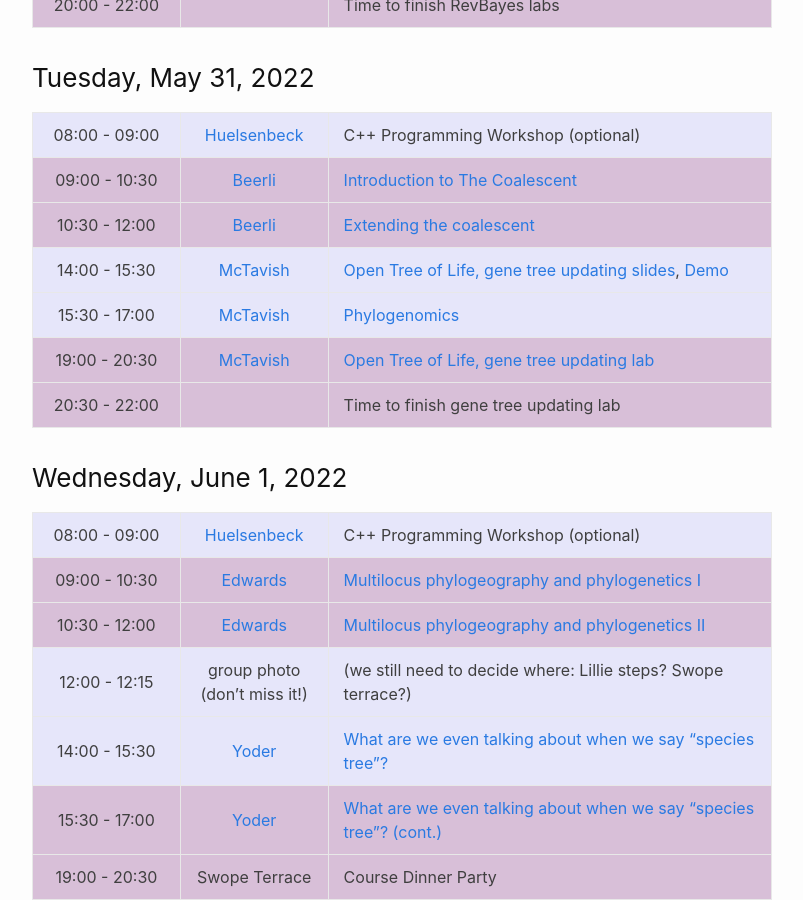
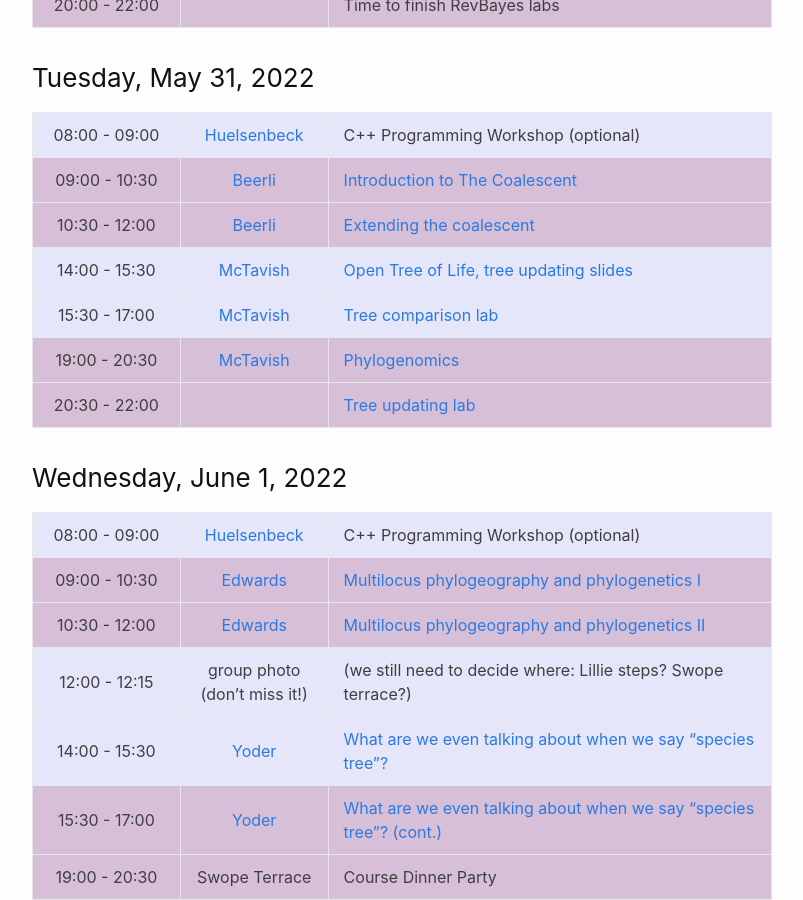
Before and after one commit to molevolworkshop/molevolworkshop.github.io, a Jekyll site: the page built from schedule.md, in a window 1280 px wide and 900 px high, scrolled down 1918 px. Shown: the whole window, without its empty margins (238-1041 px from the left). Built offline with Jekyll 4.4.1, drawn with Linux system fonts in a browser that asks for light colours.

Commit message:
Update schedule.md

```diff
--- a/schedule.md
+++ b/schedule.md
@@ -59,10 +59,10 @@ All sessions are in Loeb G70 (basement of Loeb building)
  08:00 - 09:00 | [Huelsenbeck](/faculty-huelsenbeck/) | C++ Programming Workshop (optional)
  09:00 - 10:30 | [Beerli](/faculty-beerli/)           | [Introduction to The Coalescent]({{ site.baseurl }}/faculty/beerli/pdf/coalescence1-mbl2022.pdf)
  10:30 - 12:00 | [Beerli](/faculty-beerli/)           | [Extending the coalescent]({{ site.baseurl }}/faculty/beerli/pdf/coalescence2-mbl2022.pdf)
- 14:00 - 15:30 | [McTavish](/faculty-mctavish/)       | [Open Tree of Life, gene tree updating slides]({{ site.baseurl }}/faculty/mctavish/pdf/opentree_2022.pdf), [Demo](https://github.com/snacktavish/Mole2022/blob/master/TreeComparison.md)
- 15:30 - 17:00 | [McTavish](/faculty-mctavish/)       | [Phylogenomics]({{ site.baseurl }}/faculty/mctavish/pdf/Genomics_WH2022.pdf)
- 19:00 - 20:30 | [McTavish](/faculty-mctavish/)       | [Open Tree of Life, gene tree updating lab](https://github.com/snacktavish/Mole2022/blob/master/TreeUpdating.md)
- 20:30 - 22:00 |                                      | Time to finish gene tree updating lab
+ 14:00 - 15:30 | [McTavish](/faculty-mctavish/)       | [Open Tree of Life, tree updating slides]({{ site.baseurl }}/faculty/mctavish/pdf/opentree_2022.pdf)
+ 15:30 - 17:00 | [McTavish](/faculty-mctavish/)       | [Tree comparison lab](https://github.com/snacktavish/Mole2022/blob/master/TreeComparison.md)
+ 19:00 - 20:30 | [McTavish](/faculty-mctavish/)       | [Phylogenomics]({{ site.baseurl }}/faculty/mctavish/pdf/Genomics_WH2022.pdf)
+ 20:30 - 22:00 |                                      | [Tree updating lab](https://github.com/snacktavish/Mole2022/blob/master/TreeUpdating.md)
 {:.daily-schedule-cpp}
 
 ### Wednesday, June 1, 2022
```
